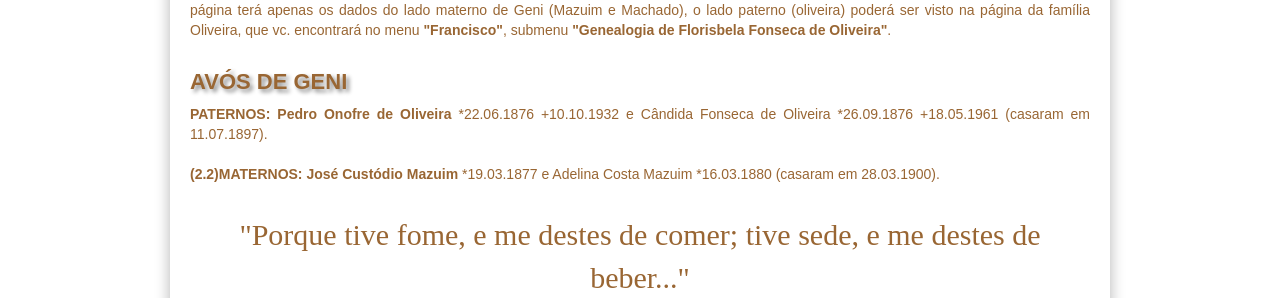
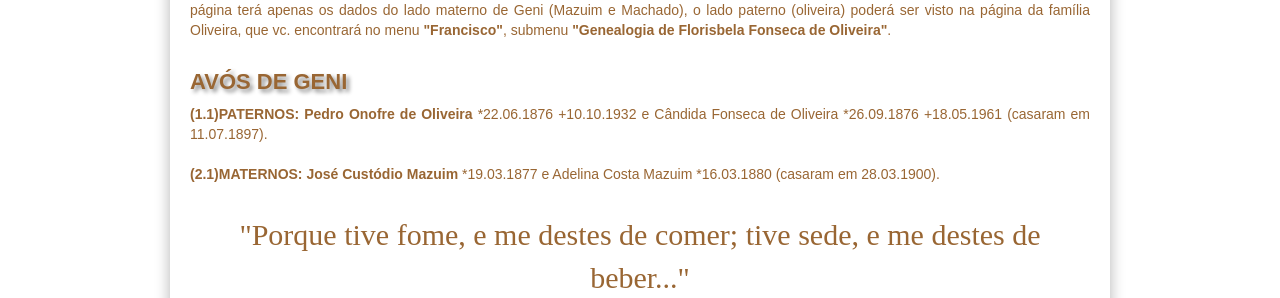
Before and after one commit to claudiovargas1955/claudiovargas1955.github.io, a Jekyll site: the page built from _pages/familia-mazuim.html, in a window 1280 px wide. Shown: the part 784-1082 px from the top of the page. Built offline with Jekyll 4.4.1, drawn with Linux system fonts in a browser that asks for light colours; some web fonts are replaced.

Commit message:
Update familia-mazuim.html

```diff
--- a/_pages/familia-mazuim.html
+++ b/_pages/familia-mazuim.html
@@ -116,10 +116,10 @@ que essa página terá apenas os dados do lado materno de Geni (Mazuim e Machado
 família Oliveira, que vc. encontrará no menu <b>"Francisco"</b>, submenu <b>"Genealogia de Florisbela Fonseca de Oliveira"</b>.<br><br>
 
 <h4>AVÓS DE GENI</h4>
-<p><b>PATERNOS: Pedro Onofre de Oliveira </b>*22.06.1876 +10.10.1932 e Cândida Fonseca de Oliveira *26.09.1876 +18.05.1961 (casaram em
+<p><b>(1.1)PATERNOS: Pedro Onofre de Oliveira </b>*22.06.1876 +10.10.1932 e Cândida Fonseca de Oliveira *26.09.1876 +18.05.1961 (casaram em
 11.07.1897). <br><br>
 
-<b>(2.2)MATERNOS: José Custódio Mazuim </b>*19.03.1877 e Adelina Costa Mazuim *16.03.1880 (casaram em 28.03.1900). <br><br>
+<b>(2.1)MATERNOS: José Custódio Mazuim </b>*19.03.1877 e Adelina Costa Mazuim *16.03.1880 (casaram em 28.03.1900). <br><br>
 
 <p style="text-align:center; color:#996633; font-size:30px; font-family: 'Rancho', cursive ">"Porque tive fome, e me destes de comer;
 tive sede, e me destes de beber..."</p>
```
